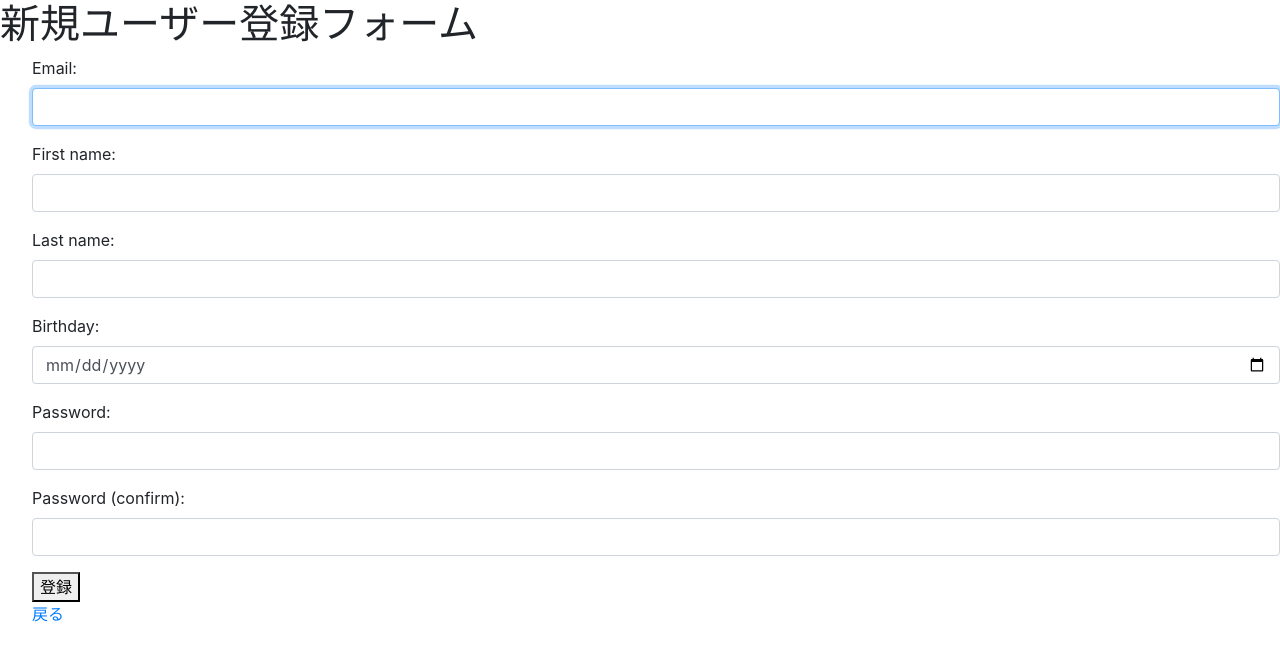
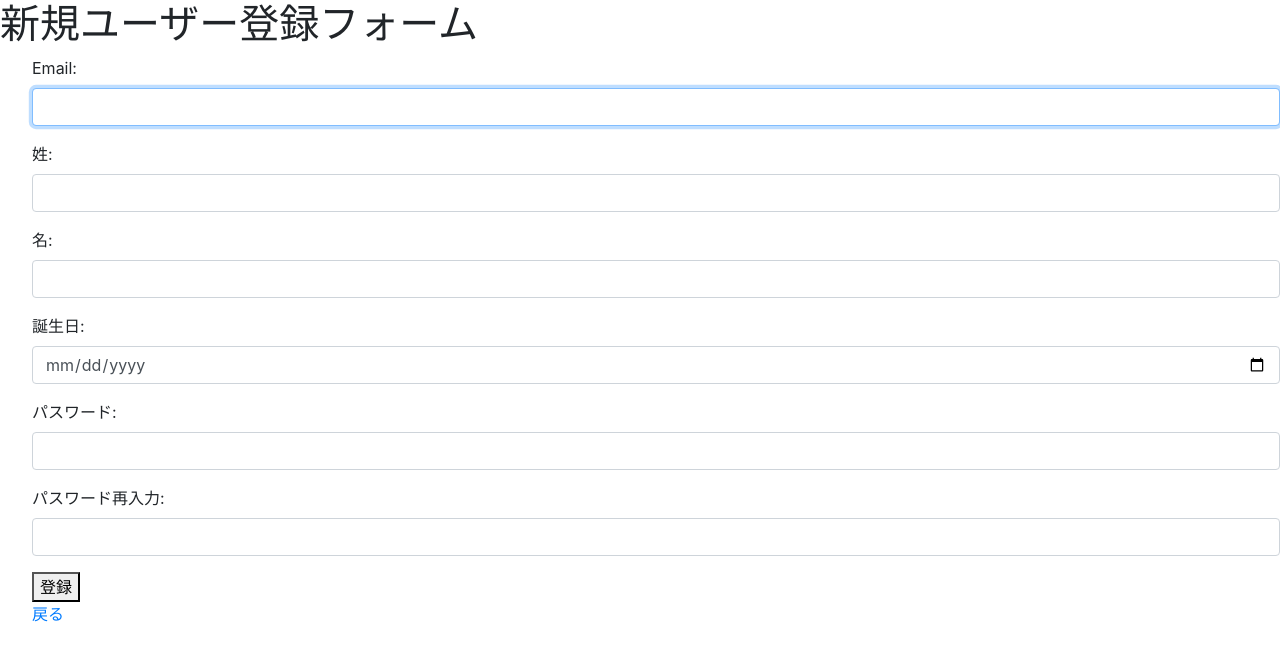
Before and after one commit to ken-kich/probable-eureka, a Django app: page /userapp/signup/ in a window 1280 px wide. Shown: the top 661 px of the page. Run offline with Django 3.2, Linux system fonts and the light colour scheme; some libraries are stand-ins or nearby versions.

Commit message:
完成(独自機能なし)

```diff
--- a/ToDoApp/TaskManagementApp/TaskApp/templates/task_list.html
+++ b/ToDoApp/TaskManagementApp/TaskApp/templates/task_list.html
@@ -28,6 +28,12 @@
             ✔完了：<s>{{ task.task_name }}</s>
             <s><span class="task-date">(期日：{{ task.due_date|date:"Y/m/d" }})</span></s>
         </p>
+        {% else %}
+        <p class="task-name">
+            {{ task.task_name }}
+            <span class="">(優先度: {{ task.priority.name }})</span>
+            <span class="task-date">(期日：{{ task.due_date|date:"Y/m/d" }})</span>
+        <p>
         {% endif %}
         <a href="{% url 'taskapp:update' pk=task.pk %}" class="btn btn-outline-secondary" tabindex="-1" role="button" aria-disabled="true">編集</a>
         <a href="{% url 'taskapp:detail' pk=task.pk %}" class="btn btn-outline-secondary" tabindex="-1" role="button" aria-disabled="true">詳細</a>
--- a/ToDoApp/TaskManagementApp/TaskApp/templates/task_update.html
+++ b/ToDoApp/TaskManagementApp/TaskApp/templates/task_update.html
@@ -4,7 +4,7 @@
 {% block header %}
 <div>
     <strong>"{{ request.user }}" さん</strong>
-    <h1>Update</h1>
+    <h1>Taskの編集</h1>
 </div>
 {% endblock header %}
 
--- a/ToDoApp/TaskManagementApp/UserApp/forms.py
+++ b/ToDoApp/TaskManagementApp/UserApp/forms.py
@@ -4,25 +4,30 @@ from django.contrib.auth.forms import UserCreationForm
 
 
 class CustomUserCreationForm(UserCreationForm):
-    first_name = forms.CharField(widget=forms.TextInput(
-        attrs={'class': 'form-control', },
-    ))
-    last_name = forms.CharField(widget=forms.TextInput(
+    first_name = forms.CharField(
+        label="姓",
+        widget=forms.TextInput(
+        attrs={'class': 'form-control', },))
+    last_name = forms.CharField(
+        label="名",
+        widget=forms.TextInput(
         attrs={'class': 'form-control', },
     ))
     email = forms.EmailField(widget=forms.EmailInput(
         attrs={'class': 'form-control', },
     ))
-    birthday = forms.DateField(widget=forms.widgets.DateInput(
-        attrs={'type': 'date', 'placeholder': 'yyyy-mm-dd ', 'class': 'form-control',},
-    ))
+    birthday = forms.DateField(
+        label="誕生日",
+        widget=forms.widgets.DateInput(
+        attrs={'type': 'date', 'placeholder': 'yyyy-mm-dd ', 'class': 'form-control',},)
+        )
     password1 = forms.CharField(
-        label="Password",
+        label="パスワード",
         widget=forms.PasswordInput(
             attrs={'class': 'form-control', },
             ))
     password2 = forms.CharField(
-        label="Password (confirm)",
+        label="パスワード再入力",
         widget=forms.PasswordInput(
             attrs={'class': 'form-control', },
             ))
--- a/ToDoApp/TaskManagementApp/UserApp/templates/signup.html
+++ b/ToDoApp/TaskManagementApp/UserApp/templates/signup.html
@@ -1,5 +1,5 @@
 {% extends "base.html" %}
-{% block title %}サインアップ画面{% endblock title %}
+{% block title %}新規登録画面{% endblock title %}
 
 {% block header %}
 <div>
--- a/ToDoApp/TaskManagementApp/UserApp/urls.py
+++ b/ToDoApp/TaskManagementApp/UserApp/urls.py
@@ -1,4 +1,4 @@
-from django.urls import path
+from django.urls import path, reverse_lazy
 from .views import UserLoginView, SignUpView
 from django.contrib.auth.views import LogoutView
 
@@ -6,5 +6,5 @@ from django.contrib.auth.views import LogoutView
 urlpatterns = [
     path('login/', UserLoginView.as_view(), name='login'),
     path('signup/', SignUpView.as_view(), name='signup'),
-    path('logout/', LogoutView.as_view(), name='logout'),
+    path('logout/', LogoutView.as_view(next_page=reverse_lazy('taskapp:home')), name='logout'),
 ]
--- a/ToDoApp/TaskManagementApp/UserApp/views.py
+++ b/ToDoApp/TaskManagementApp/UserApp/views.py
@@ -13,7 +13,3 @@ class SignUpView(CreateView):
     form_class = CustomUserCreationForm
     template_name = 'signup.html'
     success_url = reverse_lazy('userapp:login')
-
-
-class LogoutView(LogoutView):
-    pass
```
Also changed, not shown: ToDoApp/TaskManagementApp/TaskApp/views.py (+16 -3 lines), ToDoApp/TaskManagementApp/db.sqlite3.
